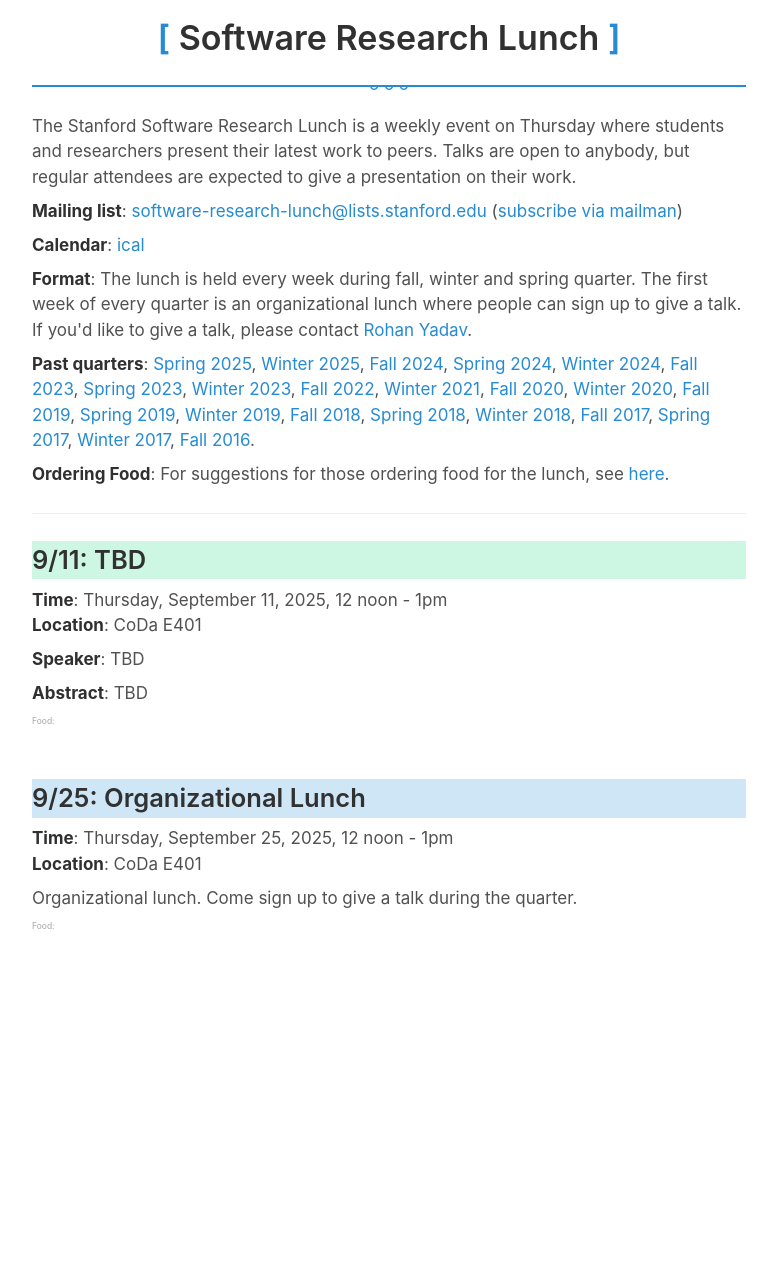
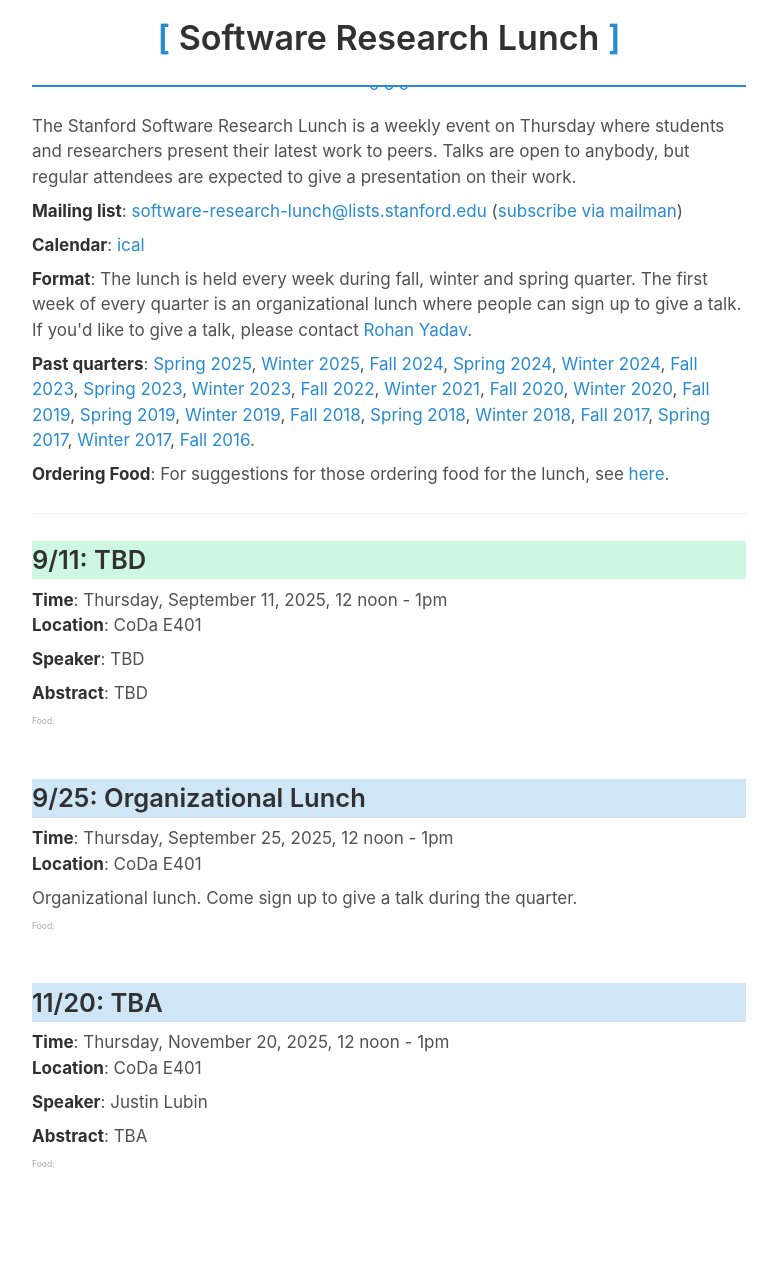
Before and after one commit to software-research-lunch/software-research-lunch.github.io, a Jekyll site: the page built from index.html, in a window 1280 px wide. Shown: the whole page, without its empty margins (251-1028 px from the left). Built offline with Jekyll 4.4.1, drawn with Linux system fonts in a browser that asks for light colours; before the commit the page ends 1034 px from its top, so only the background shows below that.

Commit message:
_data: add placeholder for justin lubin

```diff
--- a/_data/schedule.yml
+++ b/_data/schedule.yml
@@ -45,7 +45,11 @@
       title: "Organizational Lunch"
       speaker: "Organizational Lunch"
       bio: "Organizational Lunch"
-
+    - date: "2025-11-20"
+      abstract: "TBA"
+      title: "TBA"
+      speaker: "Justin Lubin"
+      bio: "TBA"
 
 y25_spring:
   location: "CoDa E401"
```
